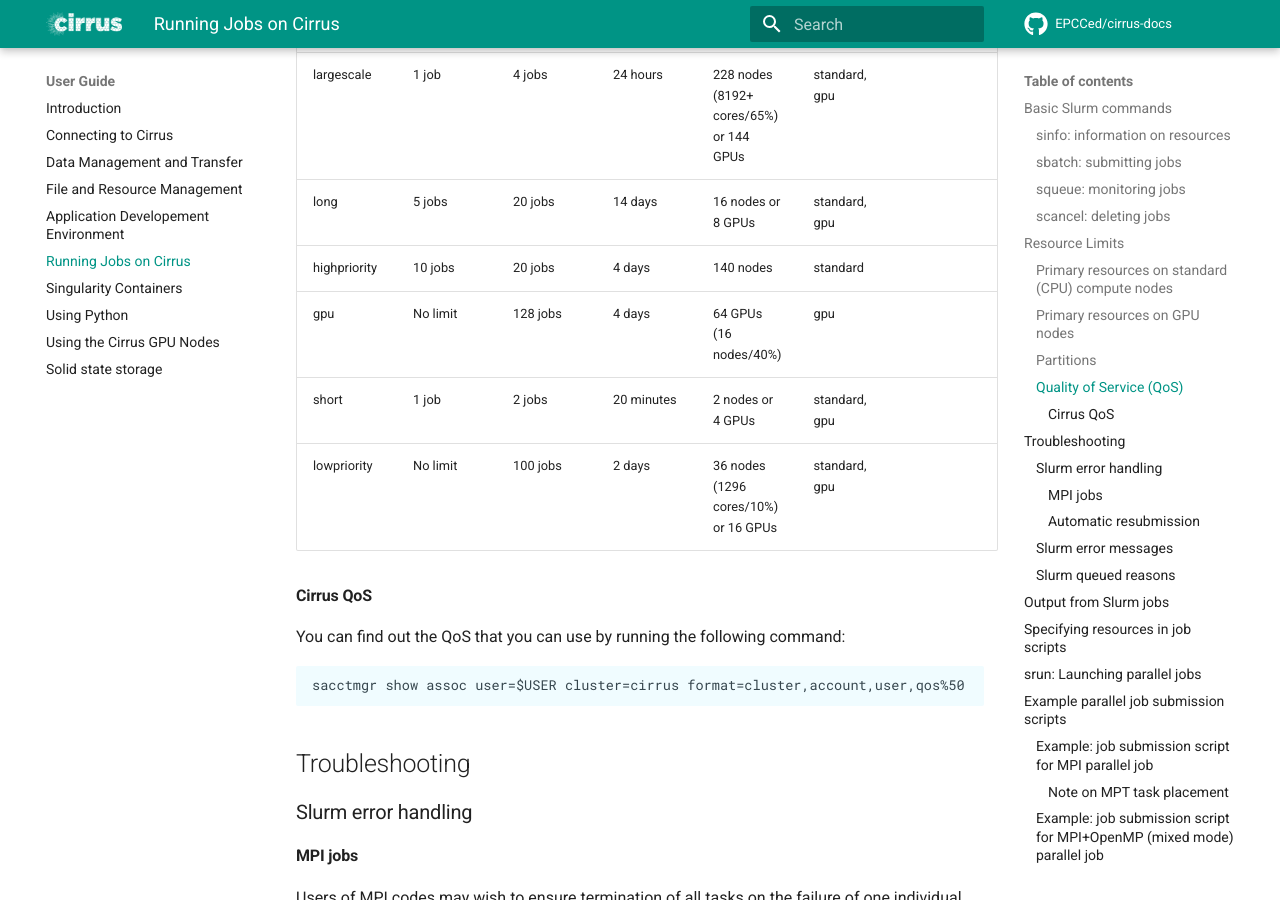
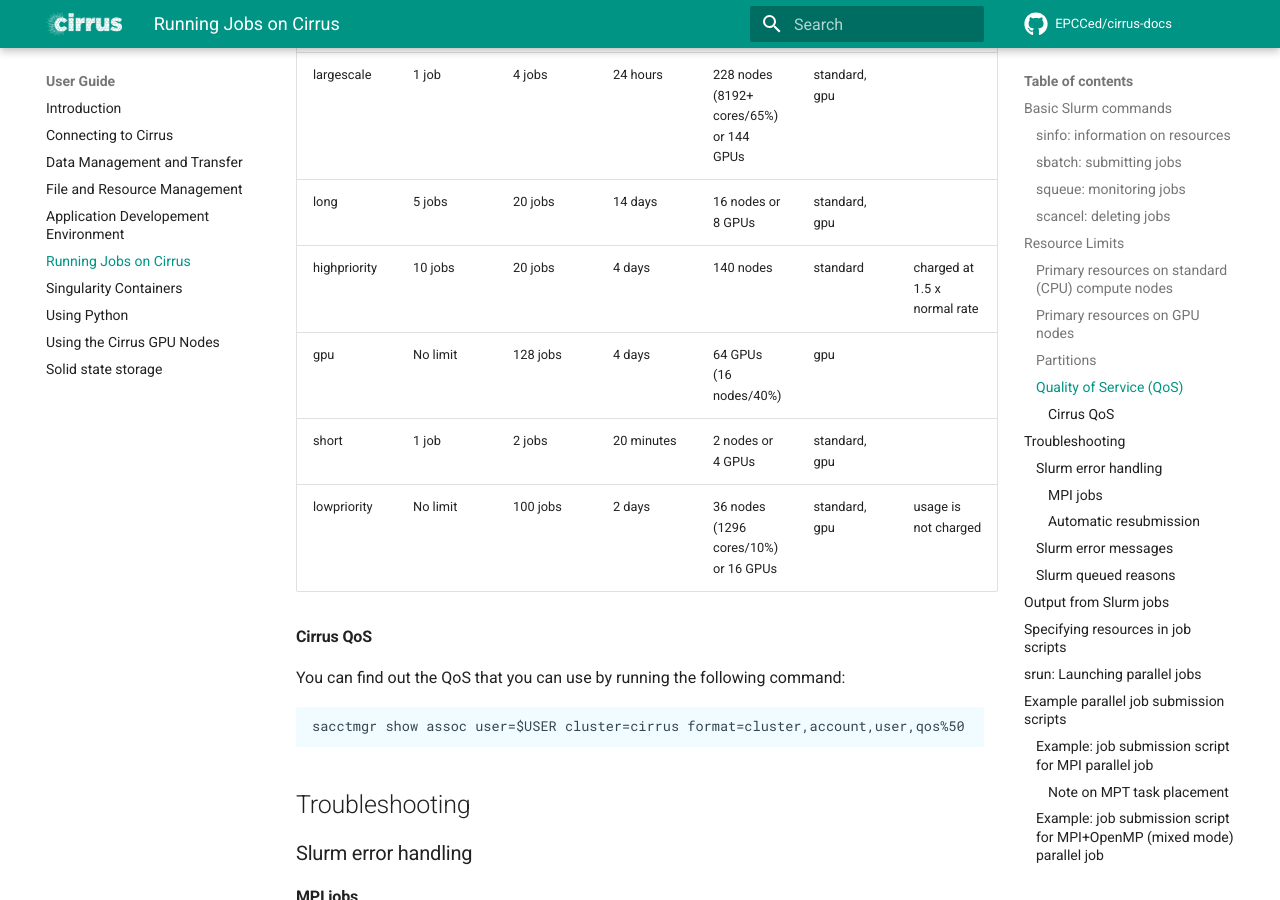
Before and after one commit to EPCCed/cirrus-docs, an MkDocs documentation site: the page built from docs/user-guide/batch.md, in a window 1280 px wide and 900 px high, scrolled down 4930 px. Built offline with MkDocs 1.6.1 and Material for MkDocs 9.7.7, drawn with Linux system fonts in a browser that asks for light colours; comment, search, counter and statistics services are not loaded.

Commit message:
Add note on QoS charging rates

```diff
--- a/docs/user-guide/batch.md
+++ b/docs/user-guide/batch.md
@@ -234,10 +234,10 @@ resource limits. The following table has a list of active QoS on Cirrus.
 | standard     | No limit              | 500 jobs             | 4 days       | 88 nodes (3168 cores/25%)               | standard              |       |
 | largescale   | 1 job                 | 4 jobs               | 24 hours     | 228 nodes (8192+ cores/65%) or 144 GPUs | standard, gpu         |       |
 | long         | 5 jobs                | 20 jobs              | 14 days      | 16 nodes or 8 GPUs                      | standard, gpu         |       |
-| highpriority | 10 jobs               | 20 jobs              | 4 days       | 140 nodes                               | standard              |       |
+| highpriority | 10 jobs               | 20 jobs              | 4 days       | 140 nodes                               | standard              |        charged at 1.5 x normal rate |
 | gpu          | No limit              | 128 jobs             | 4 days       | 64 GPUs (16 nodes/40%)                  | gpu                   |       |
 | short        | 1 job                 | 2 jobs               | 20 minutes   | 2 nodes or 4 GPUs                       | standard, gpu         |       |
-| lowpriority  | No limit              | 100 jobs             | 2 days       | 36 nodes (1296 cores/10%) or 16 GPUs    | standard, gpu         |       |
+| lowpriority  | No limit              | 100 jobs             | 2 days       | 36 nodes (1296 cores/10%) or 16 GPUs    | standard, gpu         |        usage is not charged |
 
 #### Cirrus QoS
 
```
